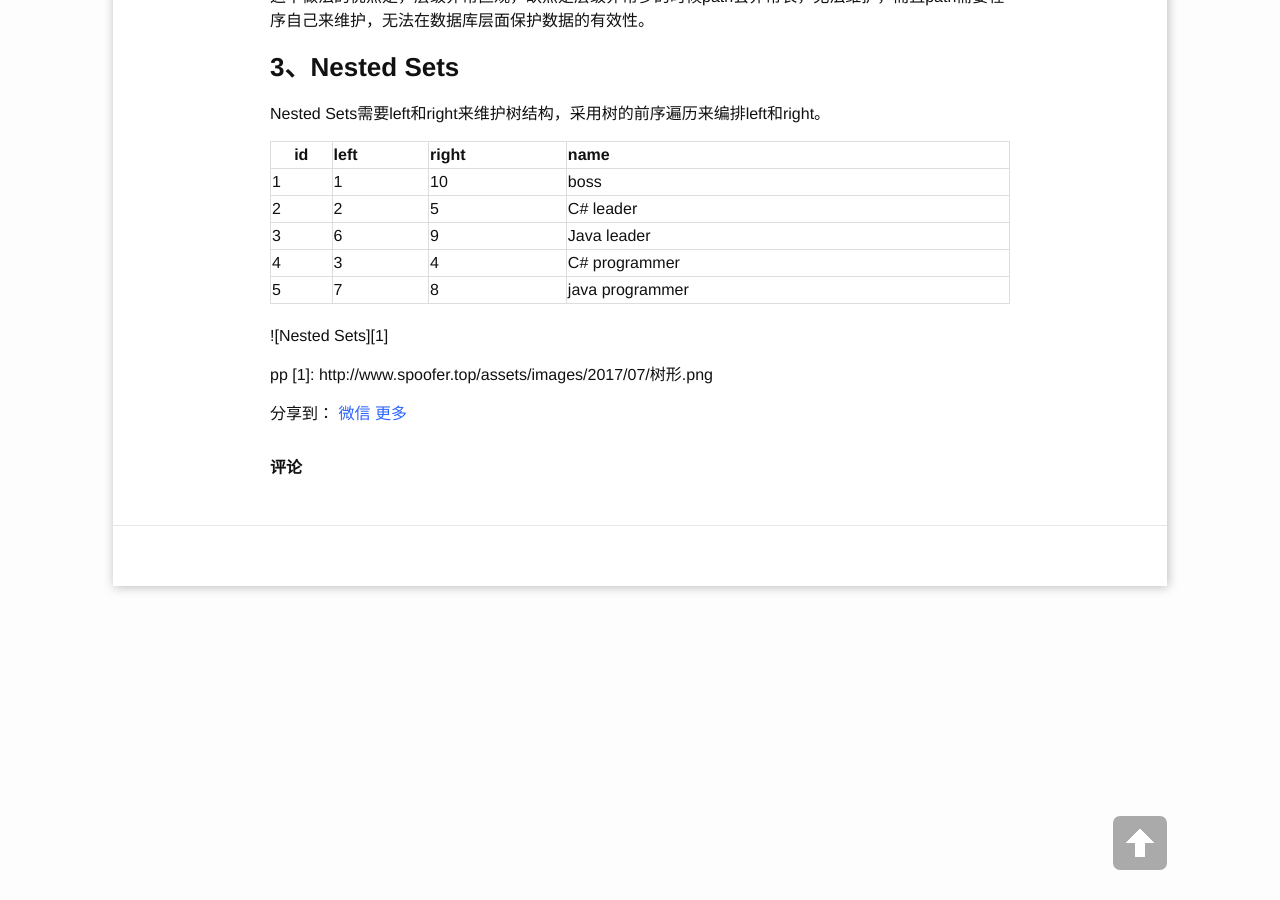
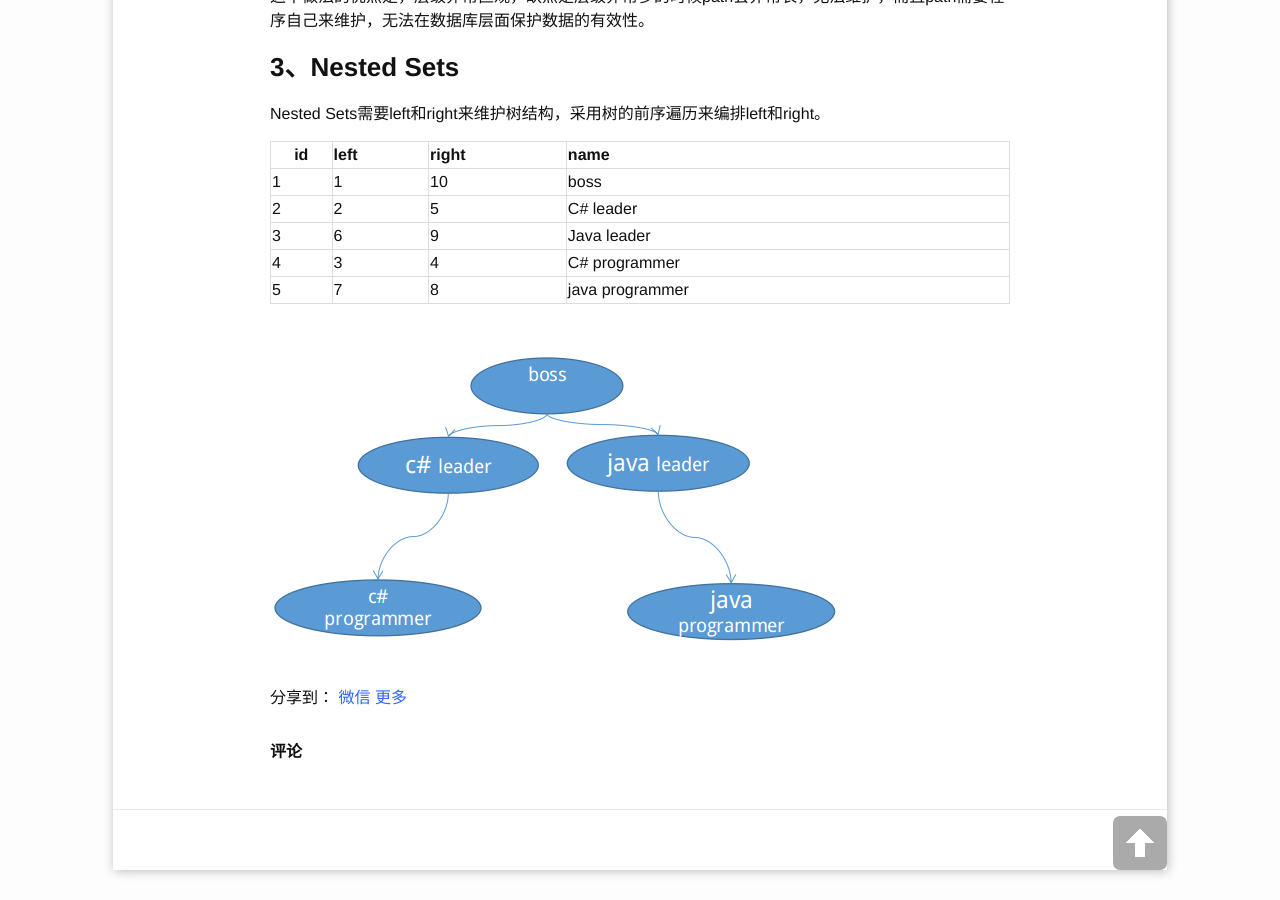
Before and after one commit to TopSpoofer/TopSpoofer.github.io, a Jekyll site: the page built from _posts/2017/07/2017-07-13-树形结构的数据库设计与总结.md, in a window 1280 px wide and 900 px high, scrolled down 1474 px. Built offline with Jekyll 4.4.1, drawn with Linux system fonts in a browser that asks for light colours; comment, search, counter and statistics services are not loaded.

Commit message:
add 图片

```diff
--- a/_posts/2017/07/2017-07-13-树形结构的数据库设计与总结.md
+++ b/_posts/2017/07/2017-07-13-树形结构的数据库设计与总结.md
@@ -68,7 +68,7 @@ Nested Sets需要left和right来维护树结构，采用树的前序遍历来编
 | 5      | 7 | 8 | java programmer |
 
 
-![Nested Sets][1]
+![NestedSets.png][1]
 
 
 
@@ -105,30 +105,4 @@ Nested Sets需要left和right来维护树结构，采用树的前序遍历来编
 
 
 
-
-
-
-
-
-
-
-
-
-
-
-
-
-
-
-
-
-
-
-
-
-
-
-
-
-pp
 [1]: http://www.spoofer.top/assets/images/2017/07/树形.png
```
